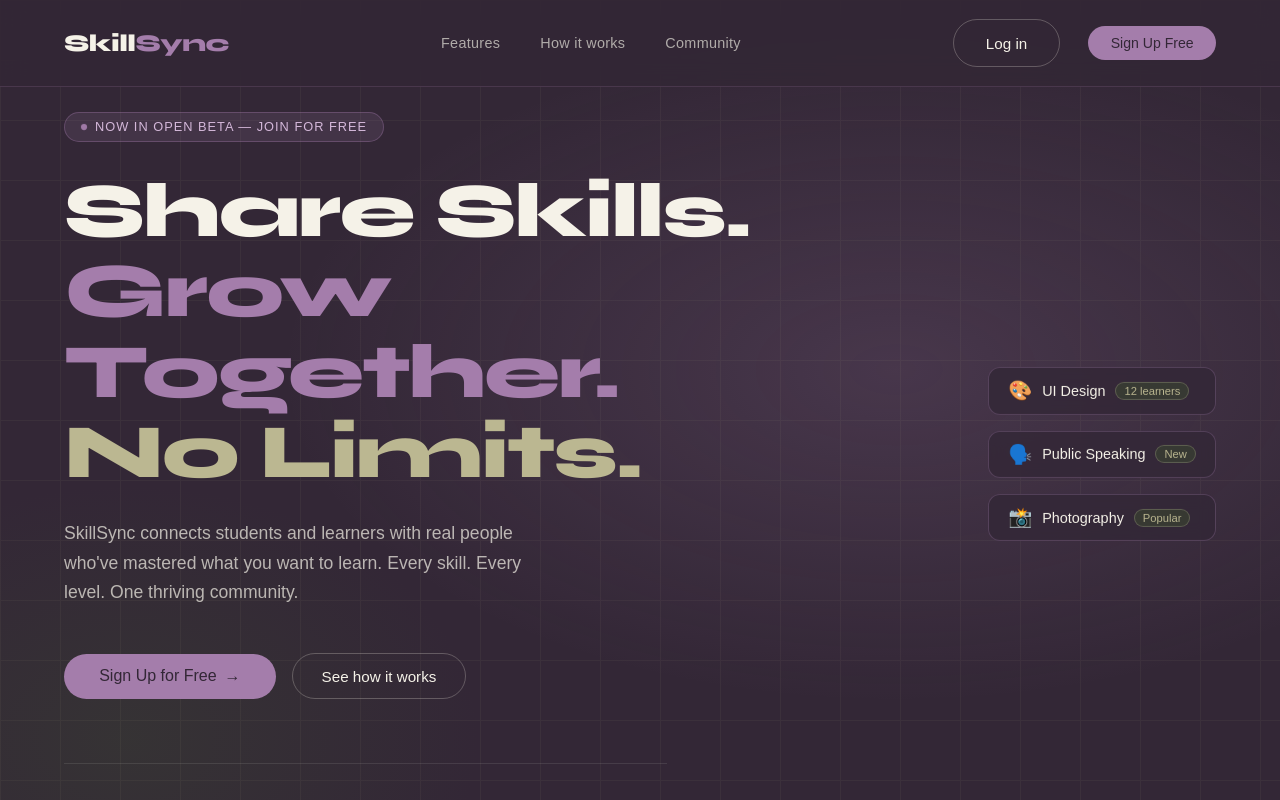
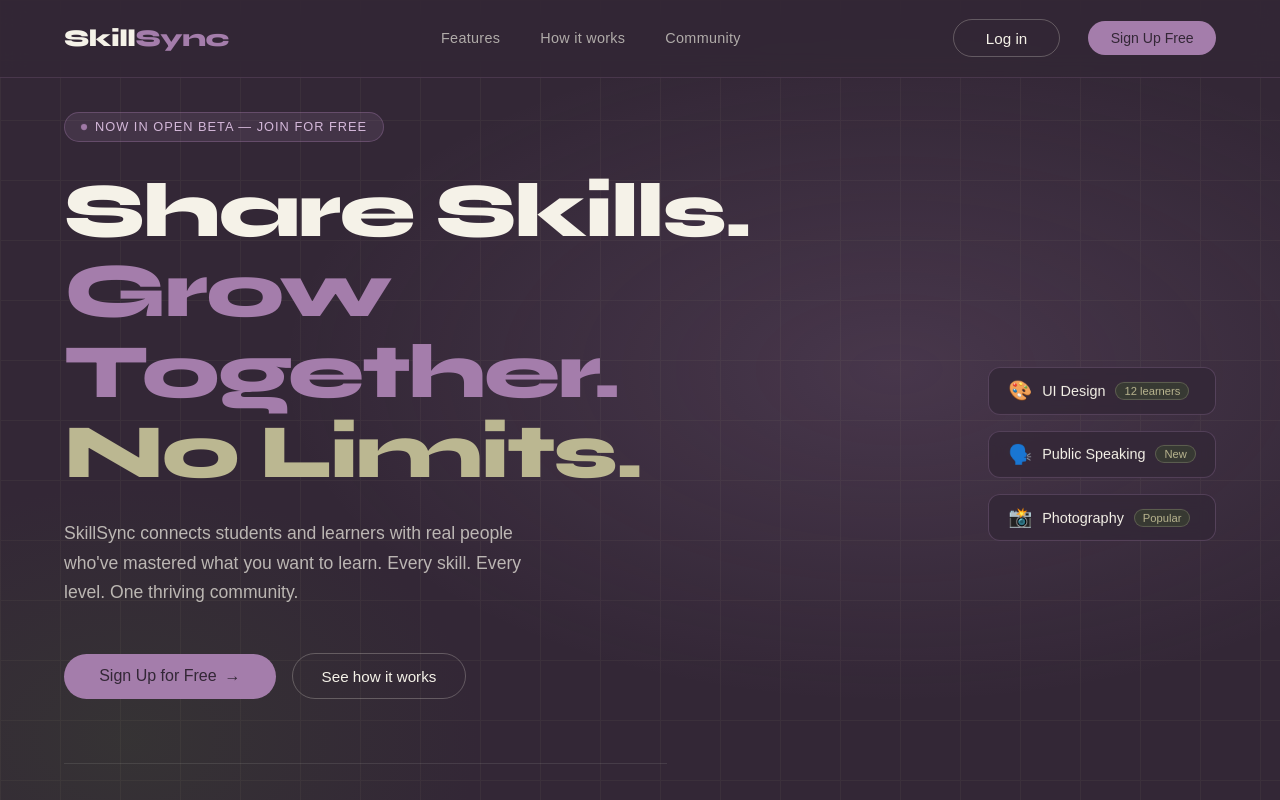
Before and after one commit to arsalanfarooq12/Skillsync, a React (Vite) app in the folder skillsync-frontend-web/: page / in a window 1280 px wide. Shown: the top 800 px of the page. Built offline with nearby package versions, Linux system fonts and the light colour scheme; no server answers.

Commit message:
fix: adjust padding for login button on landing page

```diff
--- a/skillsync-frontend-web/src/pages/LandingPage.jsx
+++ b/skillsync-frontend-web/src/pages/LandingPage.jsx
@@ -29,7 +29,7 @@ export default function LandingPage() {
           <Link
             to="/login"
             className="btn-ghost "
-            style={{ padding: "0.9rem 2rem", marginRight: "1rem" }}
+            style={{ padding: "0.6rem 2rem", marginRight: "1rem" }}
           >
             Log in
           </Link>
```
